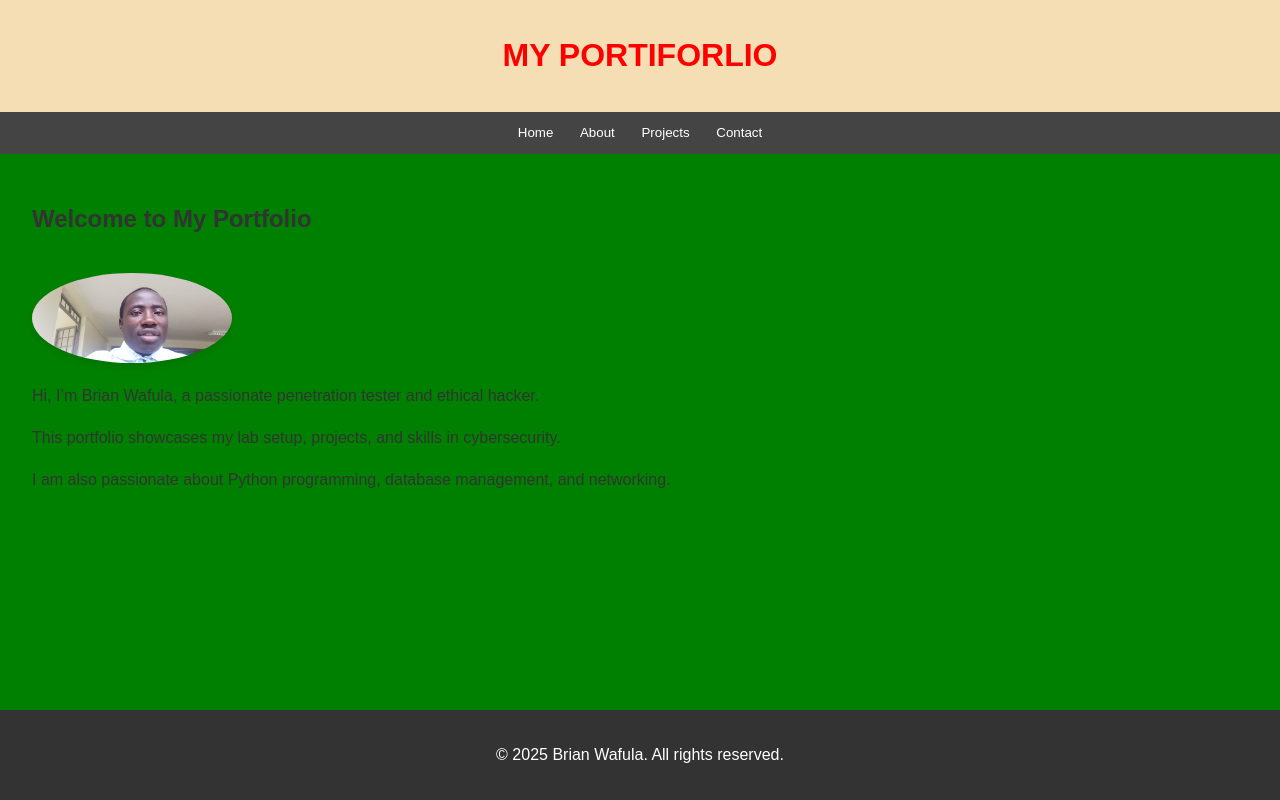
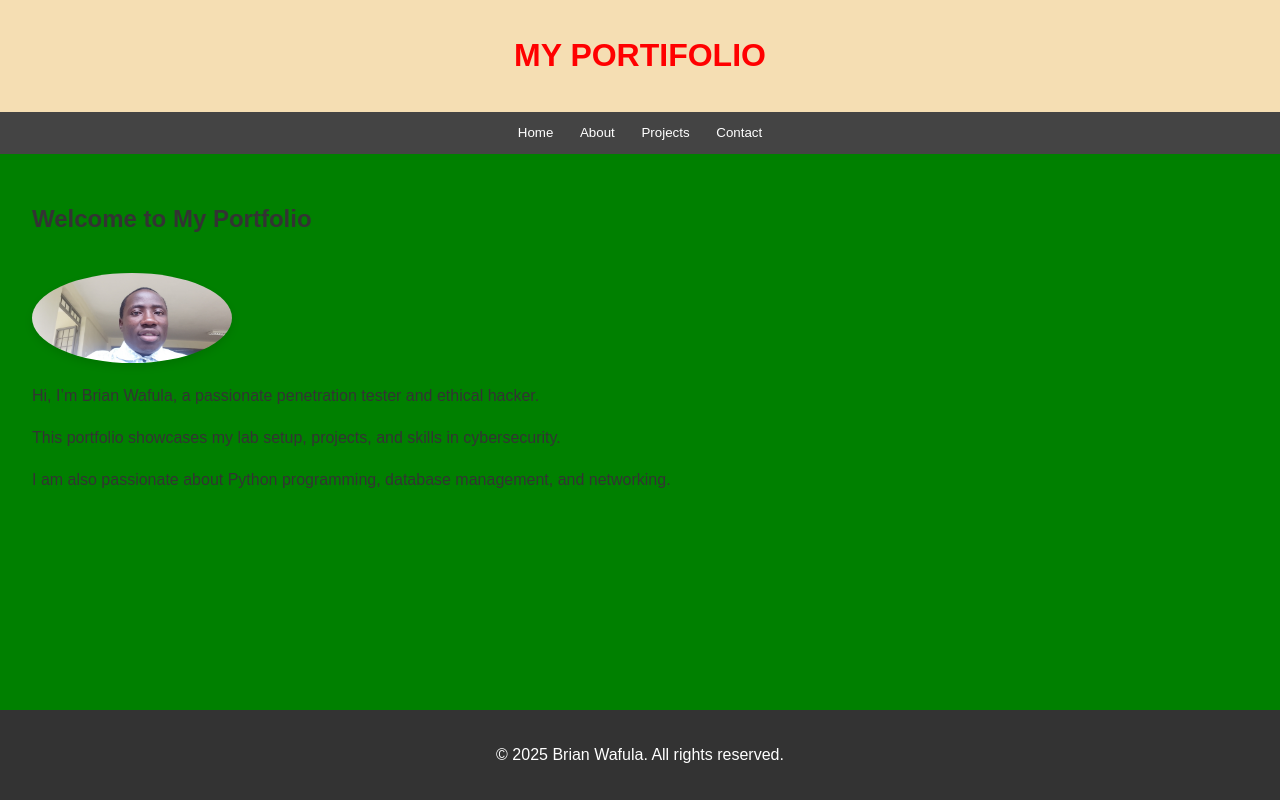
Before and after one commit to Wafula206/portifolio, a plain HTML site: page index.html in a window 1280 px wide. Drawn offline with Linux system fonts and the light colour scheme.

Commit message:
Update index.html
updating the header

```diff
--- a/index.html
+++ b/index.html
@@ -8,7 +8,7 @@
 </head>
 <body>
     <header>
-        <h1>MY PORTIFORLIO</h1>
+        <h1>MY PORTIFOLIO</h1>
     </header>
 
     <nav>
```
